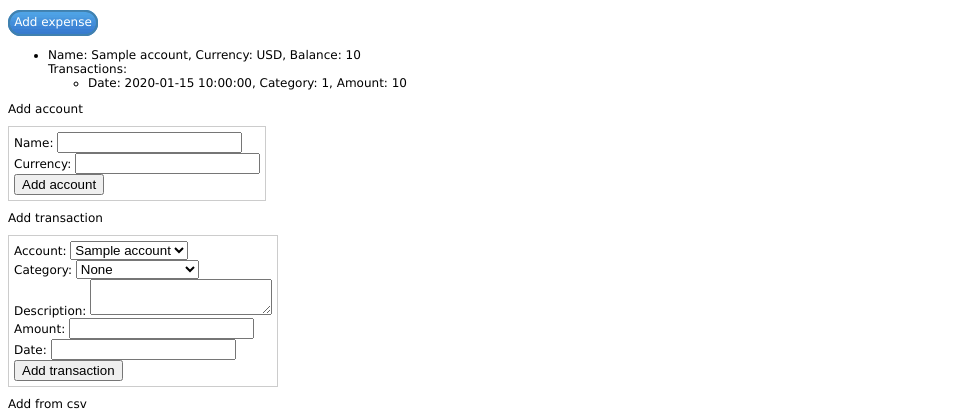
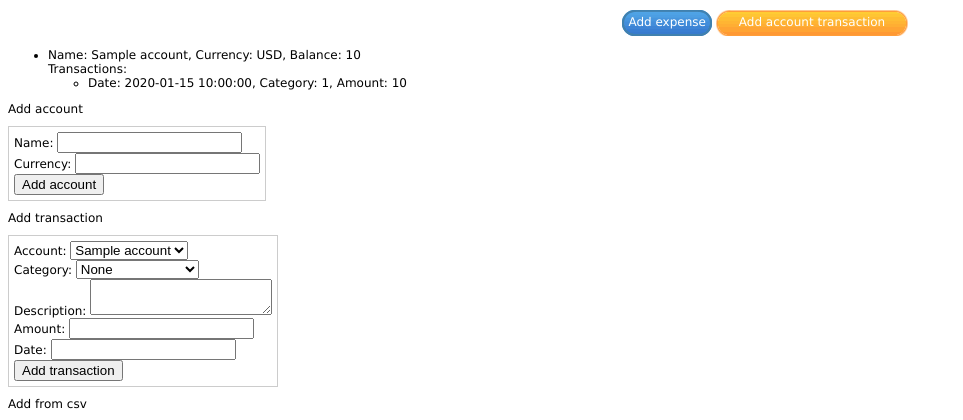
Before and after one commit to nicolasalt/pft, a Python web app: template templates/index.html in a window 1280 px wide. Shown: the part 22-442 px from the top of the page, without its empty margins (0-963 px from the left). Run offline with Jinja, Linux system fonts and the light colour scheme; the template is opened without the code that fills it: most values are stand-ins (such as "Sample title", 1, 10 or a date in 2020); some libraries are stand-ins or nearby versions.

Commit message:
Added 'add account transaction button'.

```diff
--- a/css/common.css
+++ b/css/common.css
@@ -20,15 +20,27 @@ form {
 
 .fast_access_bar {
   margin: 10px 0;
+  text-align: right;
+  width:900px;
 }
 
-.add_expense_button {
-  width: 90px;
+.add_expense_button,
+.add_account_transaction_button {
   height: 21px;
-  background: url(/img/add_expense_button.png) transparent no-repeat 0 0;
   font-size: 12px;
   color: white;
   text-align: center;
   padding-top: 5px;
   cursor: pointer;
+  display: inline-block;
 }
+
+.add_expense_button {
+  width: 90px;
+  background: url(/img/add_expense_button.png) transparent no-repeat 0 0;
+}
+
+.add_account_transaction_button {
+  width: 192px;
+  background: url(/img/add_account_transaction.png) transparent no-repeat 0 0;
+}
--- a/templates/base.html
+++ b/templates/base.html
@@ -33,6 +33,9 @@
   <div class="add_expense_button" transaction_id="">
     Add expense
   </div>
+  <div class="add_account_transaction_button">
+    Add account transaction
+  </div>
 </div>
 
 {% block content %}{% endblock %}
```
